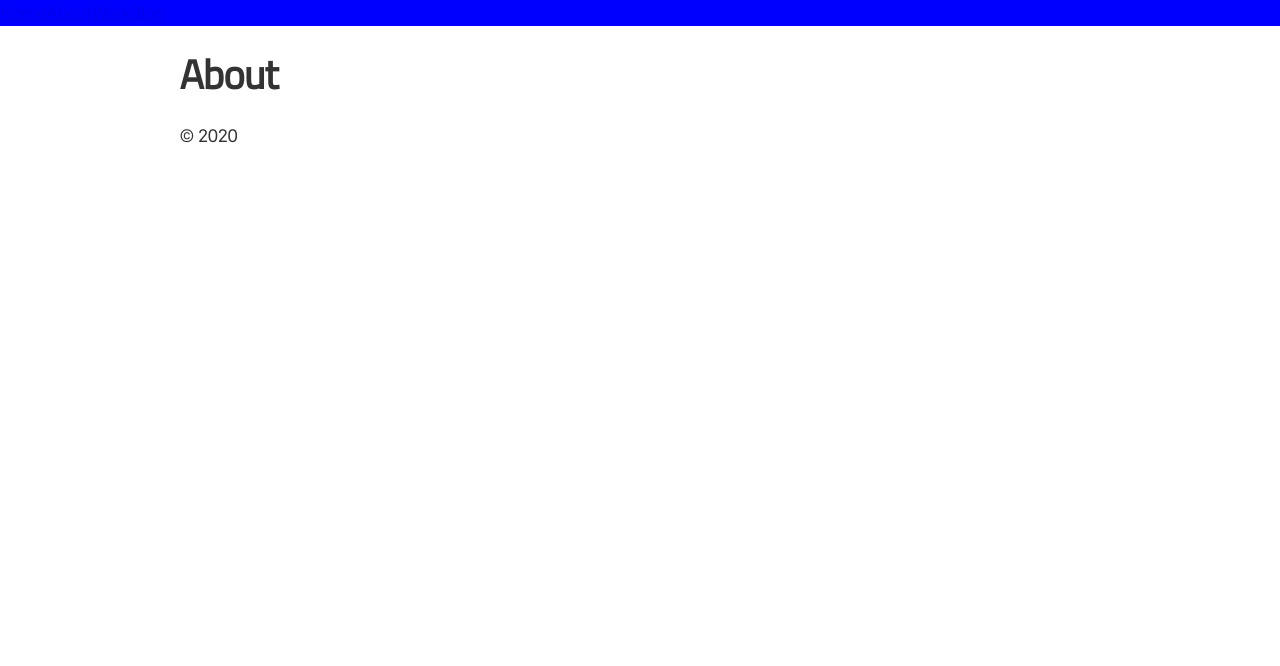
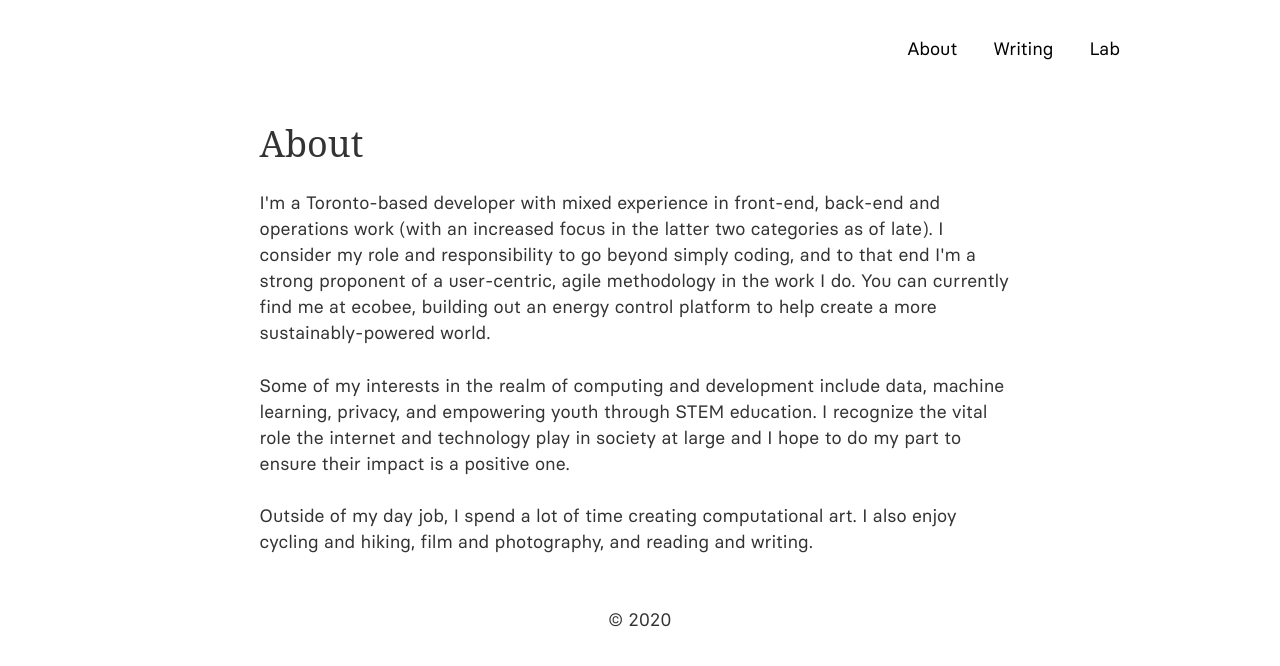
Before and after one commit to amljk/portfolio, a Gatsby site: page /about in a window 1280 px wide. Built offline with nearby package versions, Linux system fonts and the light colour scheme; Gatsby itself is replaced by a stand-in of ours.

Commit message:
Massive addition of files

```diff
--- /dev/null
+++ b/src/components/Footer/Footer.js
@@ -0,0 +1,10 @@
+
+import React from "react"
+
+import "./footer.css"
+
+const Footer = () => (
+  <footer>© {new Date().getFullYear()}</footer>
+)
+
+export default Footer
--- /dev/null
+++ b/src/components/Footer/footer.css
@@ -0,0 +1,4 @@
+footer {
+  text-align: center;
+  margin: 0 0 20px;
+}
--- a/src/components/Header/Header.js
+++ b/src/components/Header/Header.js
@@ -7,8 +7,11 @@ import Menu from "../Menu/Menu"
 const Header = () => (
   <header
     style={{
-      background: `blue`,
-      marginBottom: `1.45rem`,
+      margin: `2rem auto`,
+      padding: `0 0 1.45rem 0`,
+      maxWidth: `960px`,
+      fontFamily: `Basier Circle`,
+      textAlign: `right`,
     }}
   >
     <Menu></Menu>
--- a/src/components/Layout/Layout.js
+++ b/src/components/Layout/Layout.js
@@ -3,7 +3,7 @@ import PropTypes from "prop-types"
 import { useStaticQuery, graphql } from "gatsby"
 
 import Header from "../Header/Header"
-import Menu from "../Menu/Menu"
+import Footer from "../Footer/Footer"
 import "./layout.css"
 import "../fonts.css"
 
@@ -24,14 +24,14 @@ const Layout = ({ children }) => {
       <div
         style={{
           margin: `0 auto`,
-          maxWidth: 960,
+          maxWidth: 800,
           padding: `0px 1.0875rem 1.45rem`,
           paddingTop: 0,
         }}
       >
         <main>{children}</main>
-        <footer>© {new Date().getFullYear()}</footer>
       </div>
+      <Footer />
     </>
   )
 }
--- a/src/components/Layout/layout.css
+++ b/src/components/Layout/layout.css
@@ -1,6 +1,12 @@
+
+:root {
+--body-text: "Basier Circle";
+--accent-text: "Harmonia Sans Pro";
+--header-text: "Noto Serif";
+}
+
 html {
-  font-family: "Basier Circle", sans-serif;
-  letter-spacing: -0.05rem;
+  font-family: var(--body-text), sans-serif;
   -ms-text-size-adjust: 100%;
   -webkit-text-size-adjust: 100%;
 }
@@ -47,6 +53,7 @@ a {
 a:active,
 a:hover {
   outline-width: 0;
+  font-weight: 600;
 }
 abbr[title] {
   border-bottom: none;
@@ -64,6 +71,7 @@ dfn {
 h1 {
   font-size: 2em;
   margin: 0.67em 0;
+  text-align: left;
 }
 mark {
   background-color: #ff0;
@@ -201,7 +209,7 @@ html {
 }
 body {
   color: hsla(0, 0%, 0%, 0.8);
-  font-family: "Basier Circle", sans-serif;
+  font-family: var(--body-text), sans-serif;
   font-weight: normal;
   word-wrap: break-word;
   font-kerning: normal;
@@ -231,10 +239,10 @@ h1 {
   padding-top: 0;
   margin-bottom: 1.45rem;
   color: inherit;
-  font-family: "Titillium Web", sans-serif;
-  font-weight: bold;
+  font-family: var(--header-text), sans-serif;
+  font-weight: normal;
   text-rendering: optimizeLegibility;
-  font-size: 2.25rem;
+  font-size: 2rem;
   line-height: 1.1;
 }
 h2 {
@@ -247,7 +255,7 @@ h2 {
   padding-top: 0;
   margin-bottom: 1.45rem;
   color: inherit;
-  font-family: "Titillium Web", sans-serif;
+  font-family: var(--accent-text), sans-serif;
   font-weight: bold;
   text-rendering: optimizeLegibility;
   font-size: 1.62671rem;
@@ -263,7 +271,7 @@ h3 {
   padding-top: 0;
   margin-bottom: 1.45rem;
   color: inherit;
-  font-family: "Titillium Web", sans-serif;
+  font-family: var(--accent-text), sans-serif;
   font-weight: bold;
   text-rendering: optimizeLegibility;
   font-size: 1.38316rem;
@@ -279,7 +287,7 @@ h4 {
   padding-top: 0;
   margin-bottom: 1.45rem;
   color: inherit;
-  font-family: "Titillium Web", sans-serif;
+  font-family: var(--accent-text), sans-serif;
   font-weight: bold;
   text-rendering: optimizeLegibility;
   font-size: 1rem;
@@ -295,7 +303,7 @@ h5 {
   padding-top: 0;
   margin-bottom: 1.45rem;
   color: inherit;
-  font-family: "Titillium Web", sans-serif;
+  font-family: var(--accent-text), sans-serif;
   font-weight: bold;
   text-rendering: optimizeLegibility;
   font-size: 0.85028rem;
@@ -311,7 +319,7 @@ h6 {
   padding-top: 0;
   margin-bottom: 1.45rem;
   color: inherit;
-  font-family: "Titillium Web", sans-serif;
+  font-family: var(--accent-text), sans-serif;
   font-weight: bold;
   text-rendering: optimizeLegibility;
   font-size: 0.78405rem;
@@ -380,6 +388,7 @@ p {
   padding-right: 0;
   padding-top: 0;
   margin-bottom: 1.45rem;
+  text-align: left;
 }
 figure {
   margin-left: 0;
@@ -587,7 +596,7 @@ tt,
 code {
   background-color: hsla(0, 0%, 0%, 0.04);
   border-radius: 3px;
-  font-family: "Titillium Web", monospace;
+  font-family: var(--accent-text), monospace;
   padding: 0;
   padding-top: 0.2em;
   padding-bottom: 0.2em;
--- a/src/components/Menu/Menu.js
+++ b/src/components/Menu/Menu.js
@@ -4,7 +4,12 @@ import React from "react"
 
 const Menu = ({ items }) =>
   items.map(item => {
-    return <Link to={`/${item.slug}`}>{item.title}</Link>
+    return <Link to={`/${item.slug}`} style={{
+      padding: `0.5rem 0 0.5rem 1rem`,
+      margin: `0 0 0 1rem`,
+      textDecoration: `none`,
+      color: `black`,
+    }}>{item.title}</Link>
   })
 
 Menu.PropTypes = {
@@ -13,11 +18,9 @@ Menu.PropTypes = {
 
 Menu.defaultProps = {
   items: [
-    { title: "Home", slug: "" },
     { title: "About", slug: "about" },
-    { title: "Work", slug: "work" },
-    { title: "Blog", slug: "blog" },
-    // { title: "Contact", slug: "contact" },
+    { title: "Writing", slug: "writing" },
+    { title: "Lab", slug: "lab" },
   ],
 }
 
--- a/src/components/fonts.css
+++ b/src/components/fonts.css
@@ -40,3 +40,10 @@
   font-weight: bold;
   font-style: normal;
 }
+
+@font-face {
+  font-family: "Noto Serif";
+  src: url("../assets/fonts/NotoSerif-Regular.ttf") format("ttf");
+  font-weight: normal;
+  font-style: normal;
+}
--- a/src/pages/about.js
+++ b/src/pages/about.js
@@ -8,6 +8,9 @@ const About = () => (
     <SEO title="About" />
     <div className="about">
       <h1>About</h1>
+      <p>I'm a Toronto-based developer with mixed experience in front-end, back-end and operations work (with an increased focus in the latter two categories as of late). I consider my role and responsibility to go beyond simply coding, and to that end I'm a strong proponent of a user-centric, agile methodology in the work I do. You can currently find me at ecobee, building out an energy control platform to help create a more sustainably-powered world. </p>
+      <p>Some of my interests in the realm of computing and development include data, machine learning, privacy, and empowering youth through STEM education. I recognize the vital role the internet and technology play in society at large and I hope to do my part to ensure their impact is a positive one.</p>
+      <p>Outside of my day job, I spend a lot of time creating computational art. I also enjoy cycling and hiking, film and photography, and reading and writing.</p>
     </div>
   </Layout>
 )
--- a/src/pages/index.js
+++ b/src/pages/index.js
@@ -1,7 +1,6 @@
 import React from "react"
 import { Link } from "gatsby"
 import Layout from "../components/Layout/Layout"
-import Image from "../components/Image/Image"
 import SEO from "../components/SEO/SEO"
 // import "./index.css"
 const IndexPage = () => (
@@ -9,7 +8,6 @@ const IndexPage = () => (
     <SEO title="Home" keywords={[`gatsby`, `application`, `react`]} />
     <div className="home">
       <h1>Hello There</h1>
-      <p>Welcome my awesome blog</p>
       <div>
         <div
           style={{
@@ -17,10 +15,8 @@ const IndexPage = () => (
             margin: "0 auto 1.45rem",
           }}
         >
-          <Image />
         </div>
       </div>
-      <Link to="/blog/">View all posts</Link>
     </div>
   </Layout>
 )
```
Also changed, not shown: src/components/Image/Image.js (deleted, +0 -32 lines), src/pages/lab.js (renamed from src/pages/work.js, +5 -5 lines), src/pages/writing.js (renamed from src/pages/blog.js, +4 -5 lines), src/assets/fonts/NotoSerif-Bold.ttf (added), src/assets/fonts/NotoSerif-Regular.ttf (added), src/components/Logo/Logo.js (added), src/images/gatsby-astronaut.png (deleted), 1 other file.
